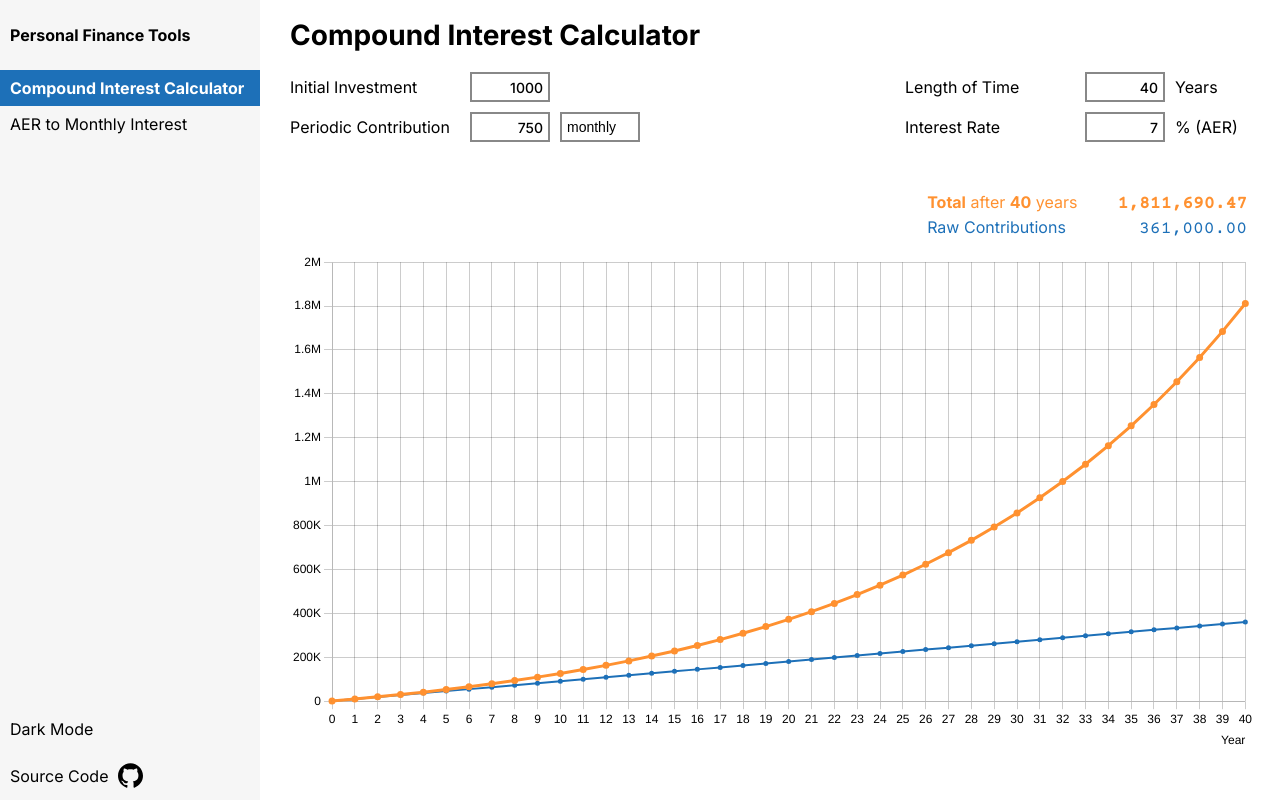
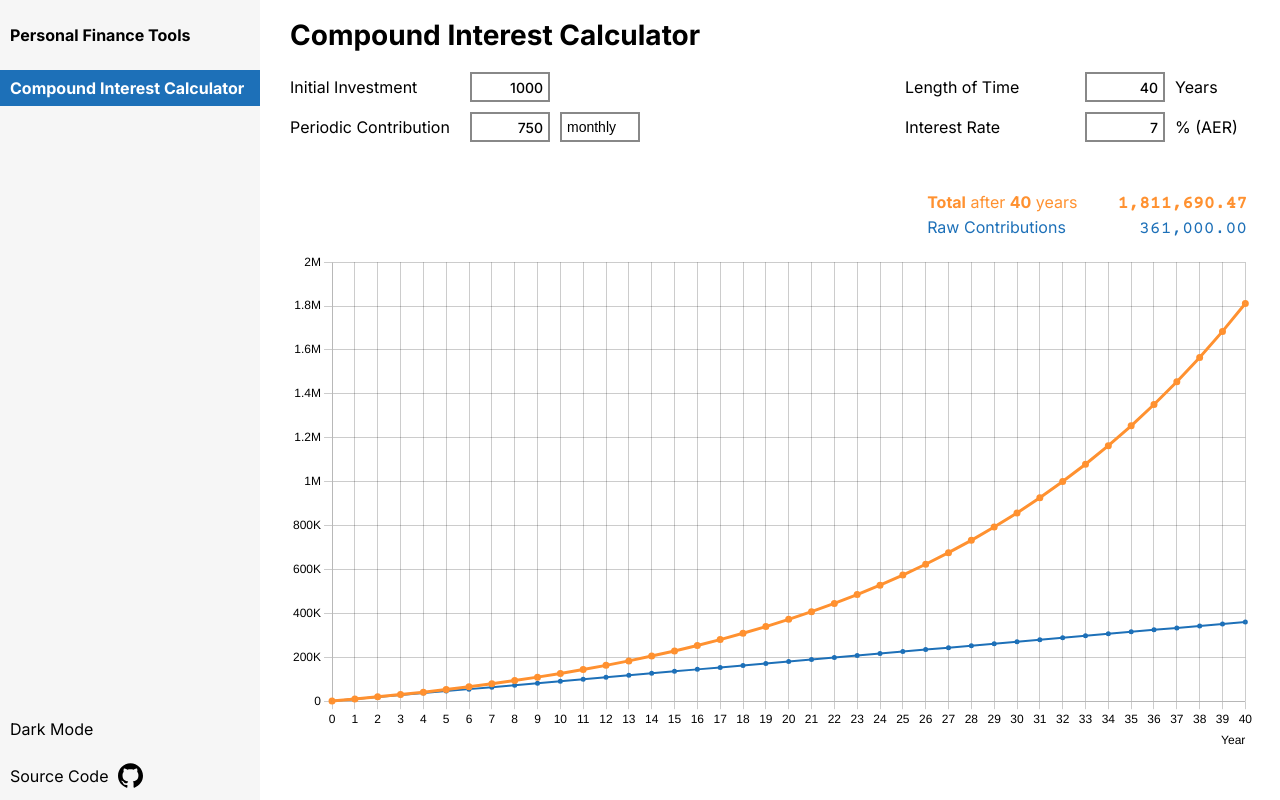
Before and after one commit to iamfranco/personal-finance, a React (Vite) app: page /compound-interest-calculator in a window 1280 px wide. Built offline with nearby package versions, Linux system fonts and the light colour scheme.

Commit message:
Hide AER page from menu

```diff
--- a/src/App.tsx
+++ b/src/App.tsx
@@ -17,10 +17,10 @@ function App() {
       text: 'Compound Interest Calculator',
       link: '/compound-interest-calculator'
     },
-    {
-      text: 'AER to Monthly Interest',
-      link: '/aer-to-monthly-interest'
-    }
+    // {
+    //   text: 'AER to Monthly Interest',
+    //   link: '/aer-to-monthly-interest'
+    // }
   ]
 
   const initialIsDarkTheme = localStorageService.getItem<boolean>('is-dark-mode', false);
```
